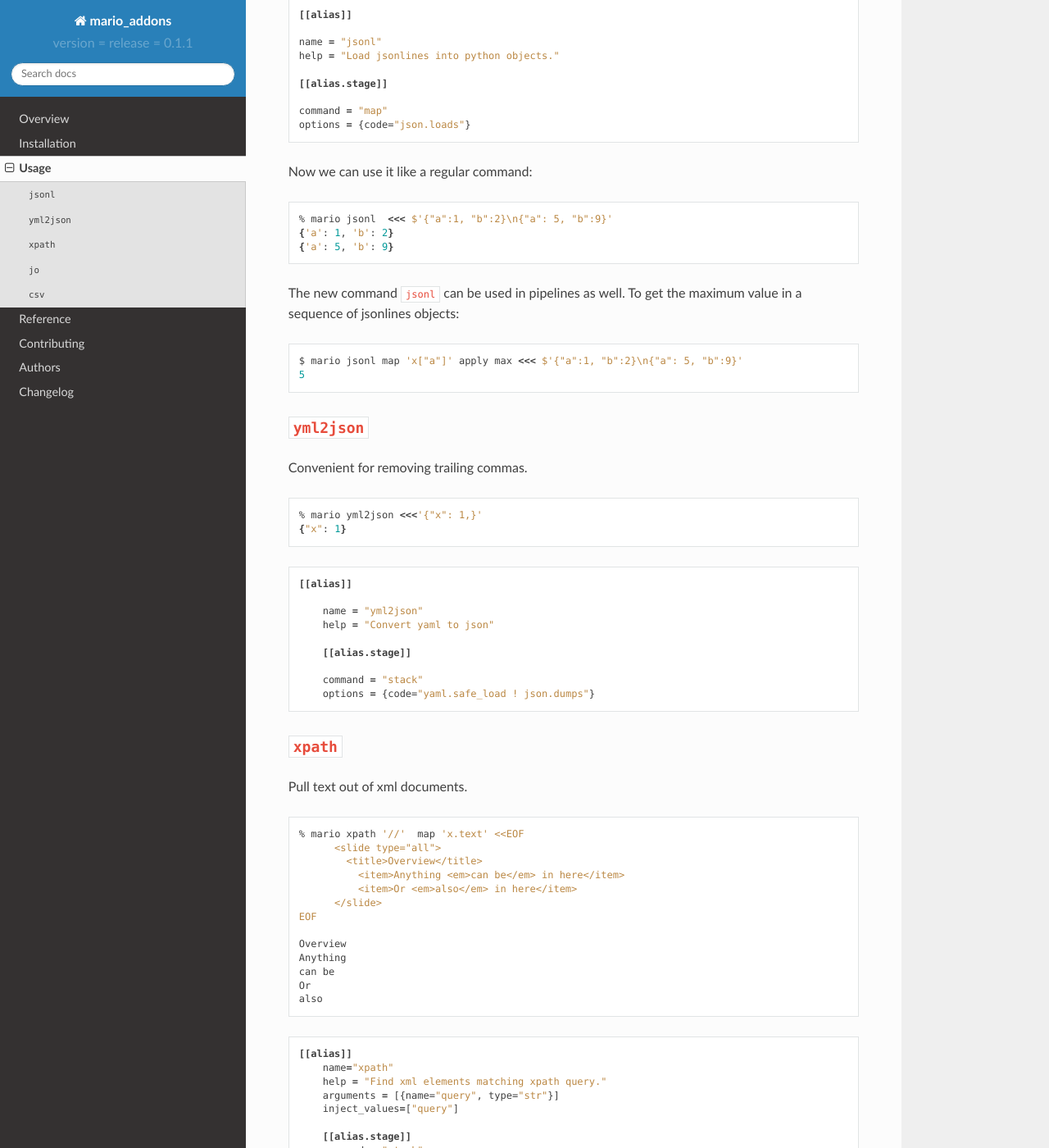
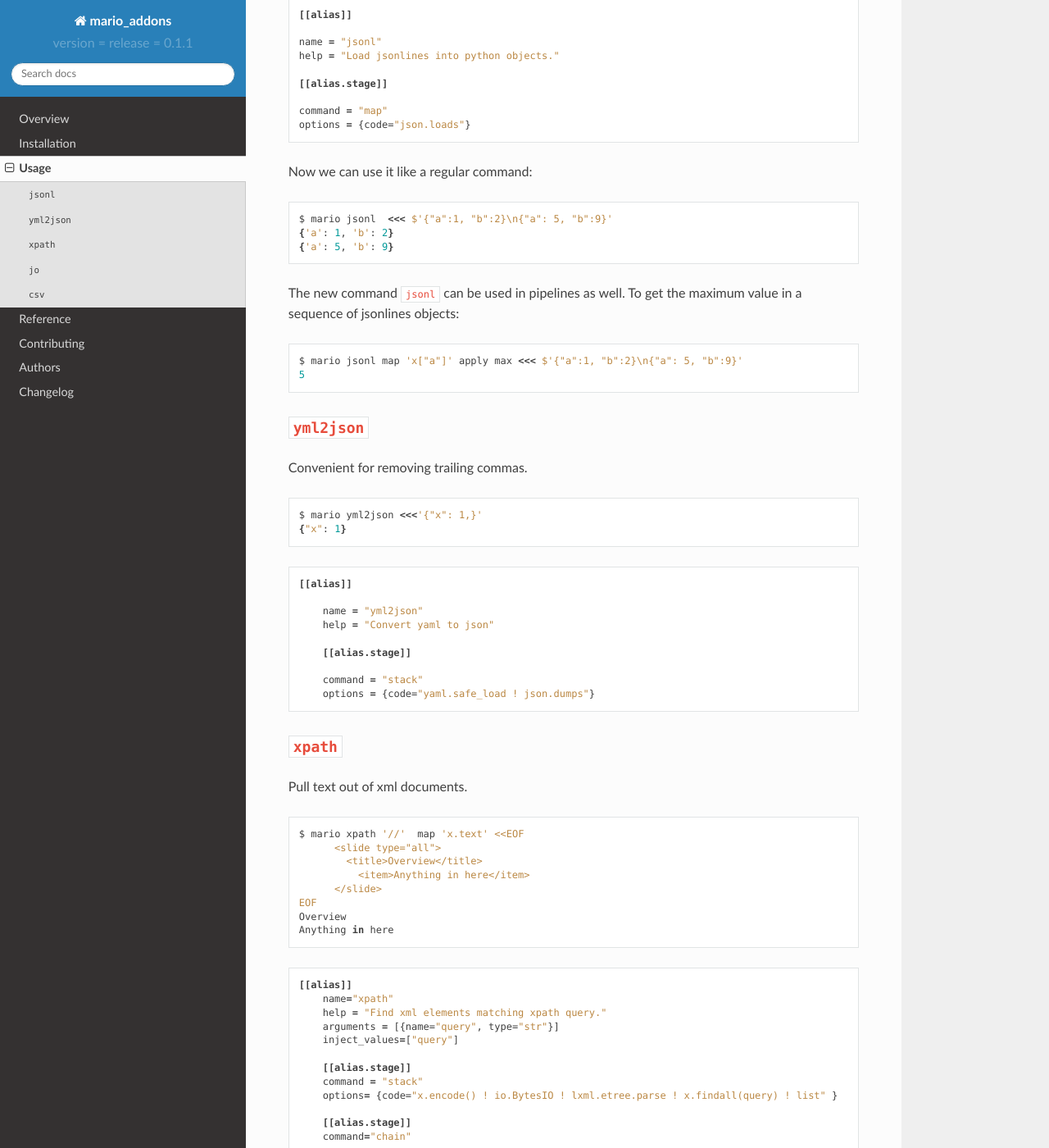
Before and after one commit to python-mario/mario-addons, a Sphinx documentation site: the page built from docs/usage.rst, in a window 1280 px wide and 1400 px high, scrolled down 219 px. Shown: the whole window at 82% size. Built offline with Sphinx 7.4.7 and the Read the Docs theme 2.0.0, drawn with Linux system fonts in a browser that asks for light colours; some of the changed text lies outside the part shown.

Commit message:
Add command docs

```diff
--- a/docs/usage.rst
+++ b/docs/usage.rst
@@ -22,7 +22,7 @@
 
 .. code-block:: bash
 
-    % mario jsonl  <<< $'{"a":1, "b":2}\n{"a": 5, "b":9}'
+    $ mario jsonl  <<< $'{"a":1, "b":2}\n{"a": 5, "b":9}'
     {'a': 1, 'b': 2}
     {'a': 5, 'b': 9}
 
@@ -42,7 +42,7 @@
 
 .. code-block:: bash
 
-    % mario yml2json <<<'{"x": 1,}'
+    $ mario yml2json <<<'{"x": 1,}'
     {"x": 1}
 
 .. code-block:: toml
@@ -67,21 +67,14 @@
 .. code-block:: bash
 
 
-    % mario xpath '//'  map 'x.text' <<EOF
+    $ mario xpath '//'  map 'x.text' <<EOF
           <slide type="all">
             <title>Overview</title>
-              <item>Anything <em>can be</em> in here</item>
-              <item>Or <em>also</em> in here</item>
+              <item>Anything in here</item>
           </slide>
     EOF
-
     Overview
-    Anything
-    can be
-    Or
-    also
-
-
+    Anything in here
 
 
 .. code-block:: toml
@@ -105,7 +98,7 @@
 
 .. code-block:: bash
 
-    % mario jo 'name=Alice age=21 hobbies=["running"]'
+    $ mario jo 'name=Alice age=21 hobbies=["running"]'
     {"name": "Alice", "age": 21, "hobbies": ["running"]}
 
 
@@ -149,9 +142,8 @@
 Read a csv file into Python dicts. Given a csv like this:
 
 
-.. code-block:: bash
+.. code-block::
 
-    % cat names.csv
     name,age
     Alice,21
     Bob,25
--- a/requirements.txt
+++ b/requirements.txt
@@ -15,7 +15,7 @@
 h11==0.9.0                # via asks
 idna==2.8                 # via trio
 lxml==4.3.4
-mario==0.0.118
+mario==0.0.121
 marshmallow==3.0.0rc8     # via mario
 mypy-extensions==0.4.1    # via mypy, trio-typing
 mypy==0.720               # via trio-typing
```
Also changed, not shown: other parts of docs/usage.rst (+5 -1 lines), 1 other file.
